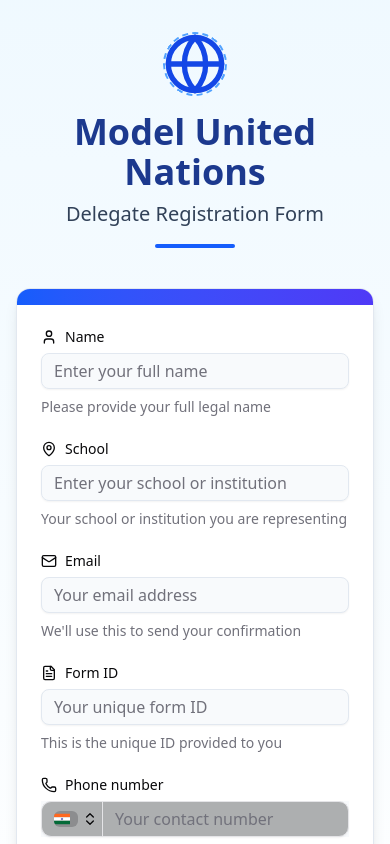
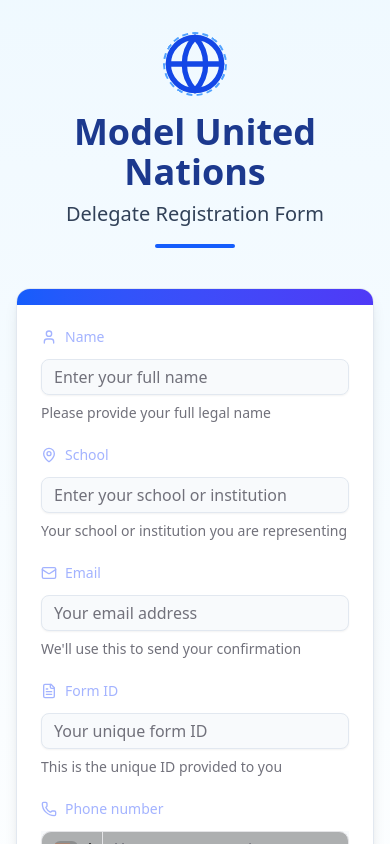
Before and after one commit to zeusnotfound04/MHMUN-backend, a Next.js app: page / in a window 390 px wide. Shown: the top 844 px of the page. Built offline with nearby package versions, Linux system fonts and the light colour scheme.

Commit message:
fix: modified the phone label and matched the dark theme

```diff
--- a/src/components/ui/label.tsx
+++ b/src/components/ui/label.tsx
@@ -13,7 +13,7 @@ function Label({
     <LabelPrimitive.Root
       data-slot="label"
       className={cn(
-        "flex items-center gap-2 text-sm leading-none font-medium select-none group-data-[disabled=true]:pointer-events-none group-data-[disabled=true]:opacity-50 peer-disabled:cursor-not-allowed peer-disabled:opacity-50",
+        "flex items-center gap-2 text-sm leading-none font-medium text-indigo-300 select-none group-data-[disabled=true]:pointer-events-none group-data-[disabled=true]:opacity-50 peer-disabled:cursor-not-allowed peer-disabled:opacity-50 mb-1.5",
         className
       )}
       {...props}
```
